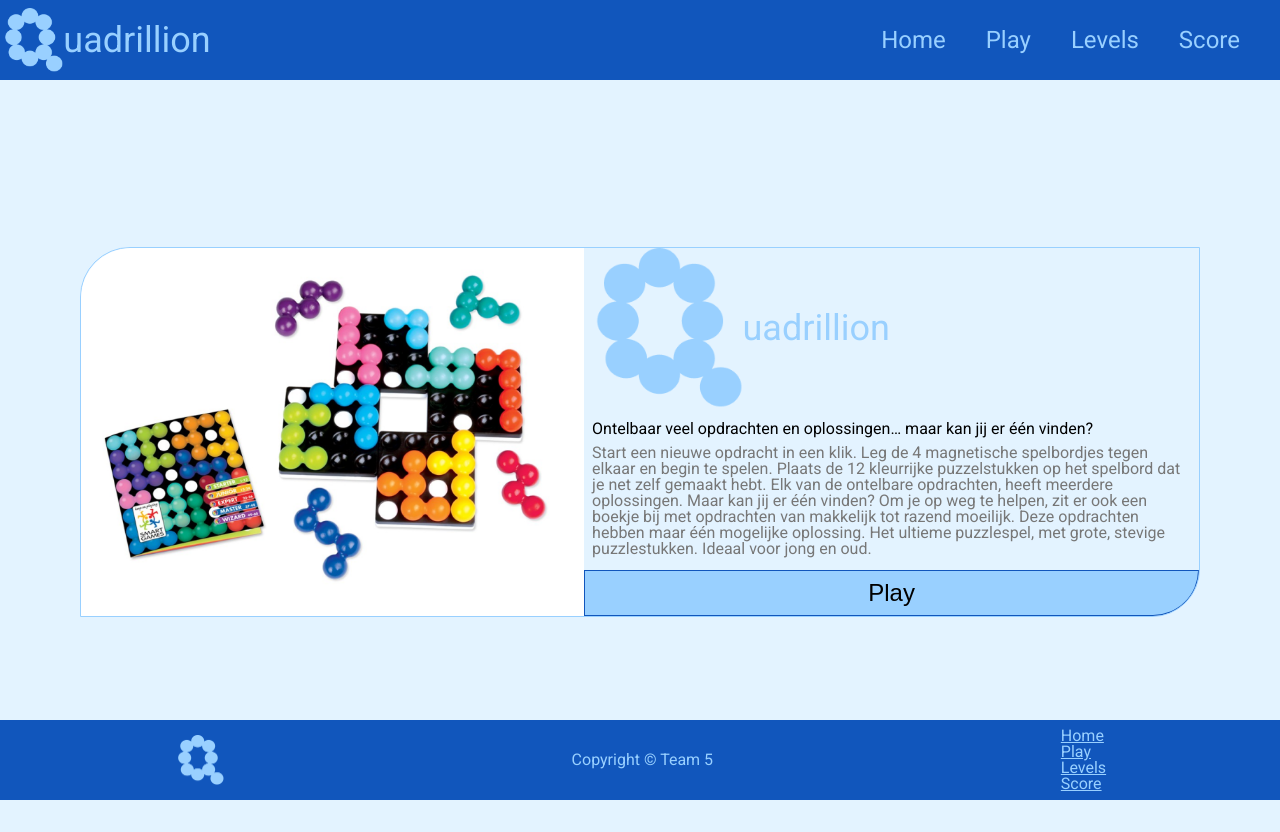
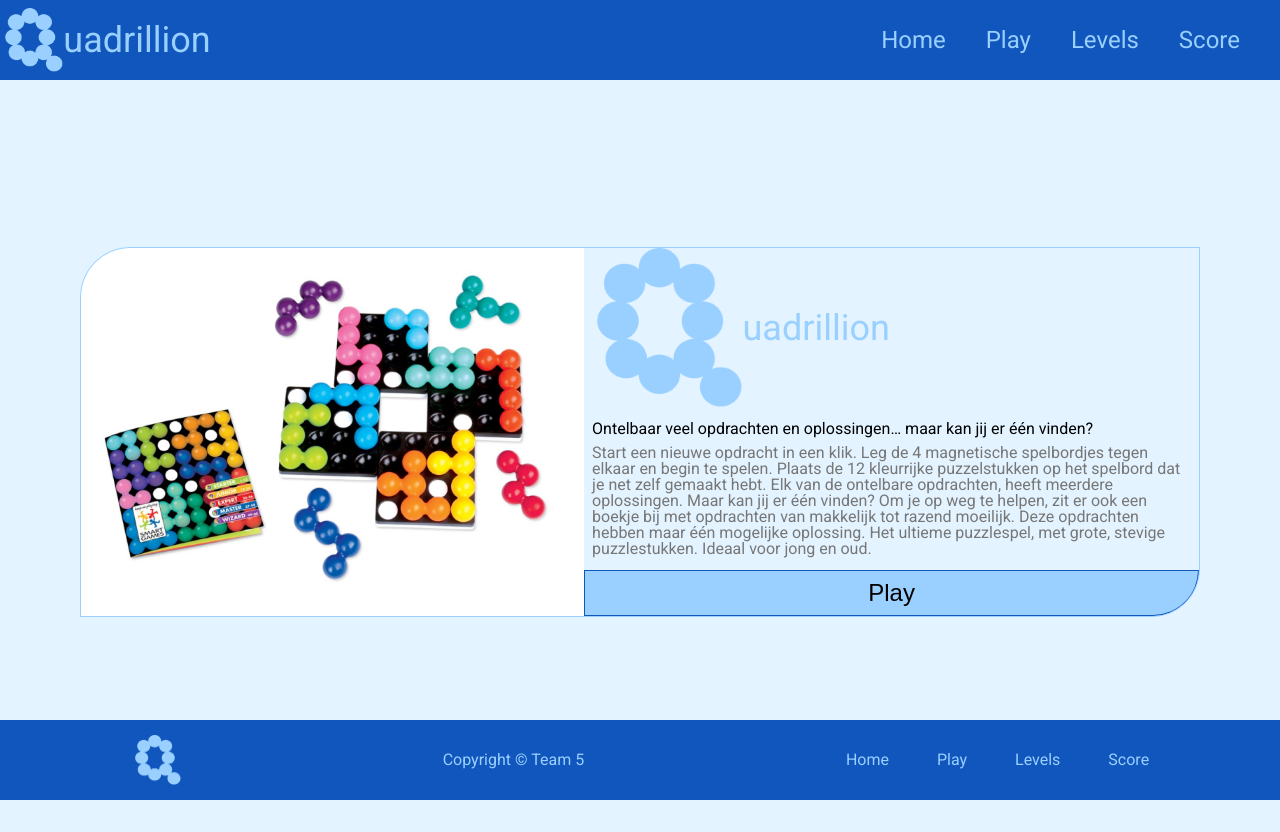
Before and after one commit to iVyperion/Quadrillion, a plain HTML site: page index.html in a window 1280 px wide. Drawn offline with Linux system fonts and the light colour scheme.

Commit message:
button play op home en footer links gefixt

```diff
--- a/css/style.css
+++ b/css/style.css
@@ -114,11 +114,12 @@
 }
 .footer-links > ul {
     display: flex;
-    flex-direction: column;
+    flex-direction: row;
+    gap: 3rem;
 }
 
 .footer-links a {
-    text-decoration: underline;
+    text-decoration: none;
     color: var(--primary);
 }
 
--- a/index.html
+++ b/index.html
@@ -53,7 +53,8 @@
                             Om je op weg te helpen, zit er ook een boekje bij met opdrachten van makkelijk tot razend moeilijk.
                             Deze opdrachten hebben maar één mogelijke oplossing. Het ultieme puzzlespel, met grote, stevige puzzlestukken. Ideaal voor jong en oud.</p>
                     </span>
-                    <button>Play</button>
+                    <a href="./game.html"><button>Play</button></a>
+
                 </div>
 
             </div>
```
